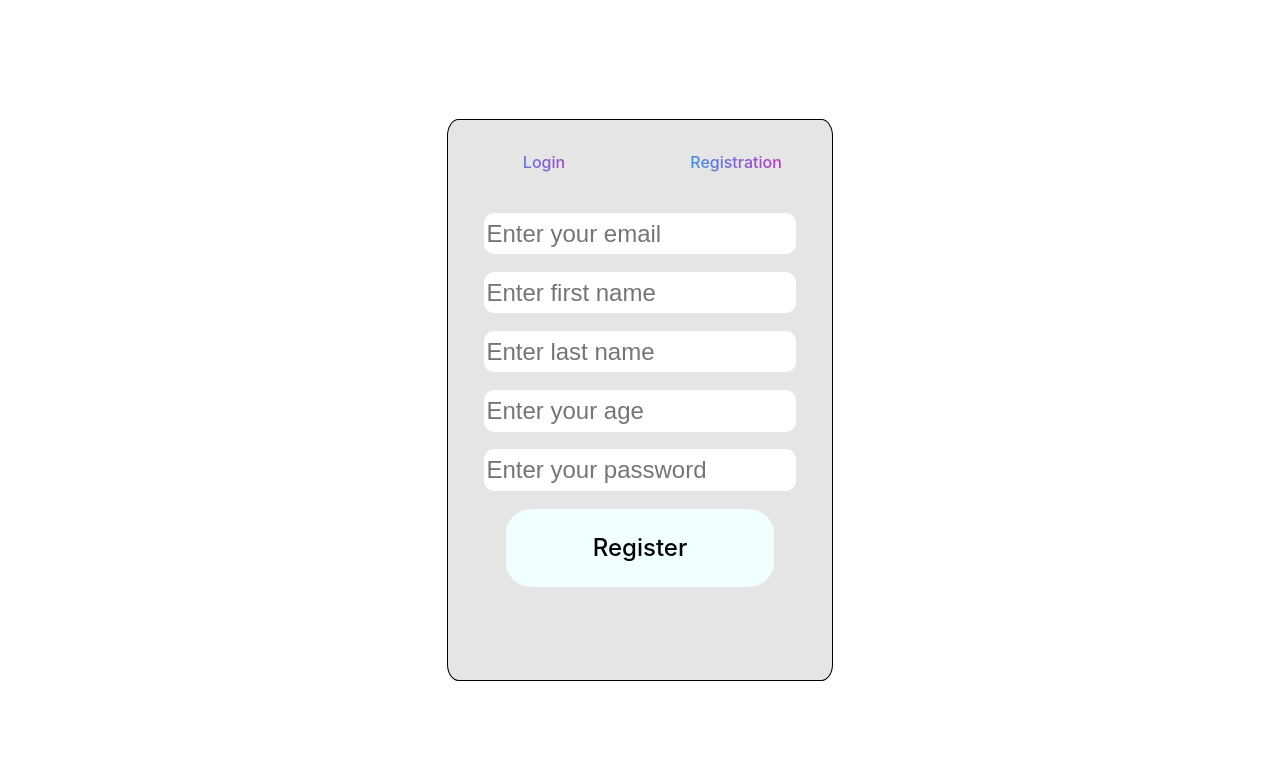
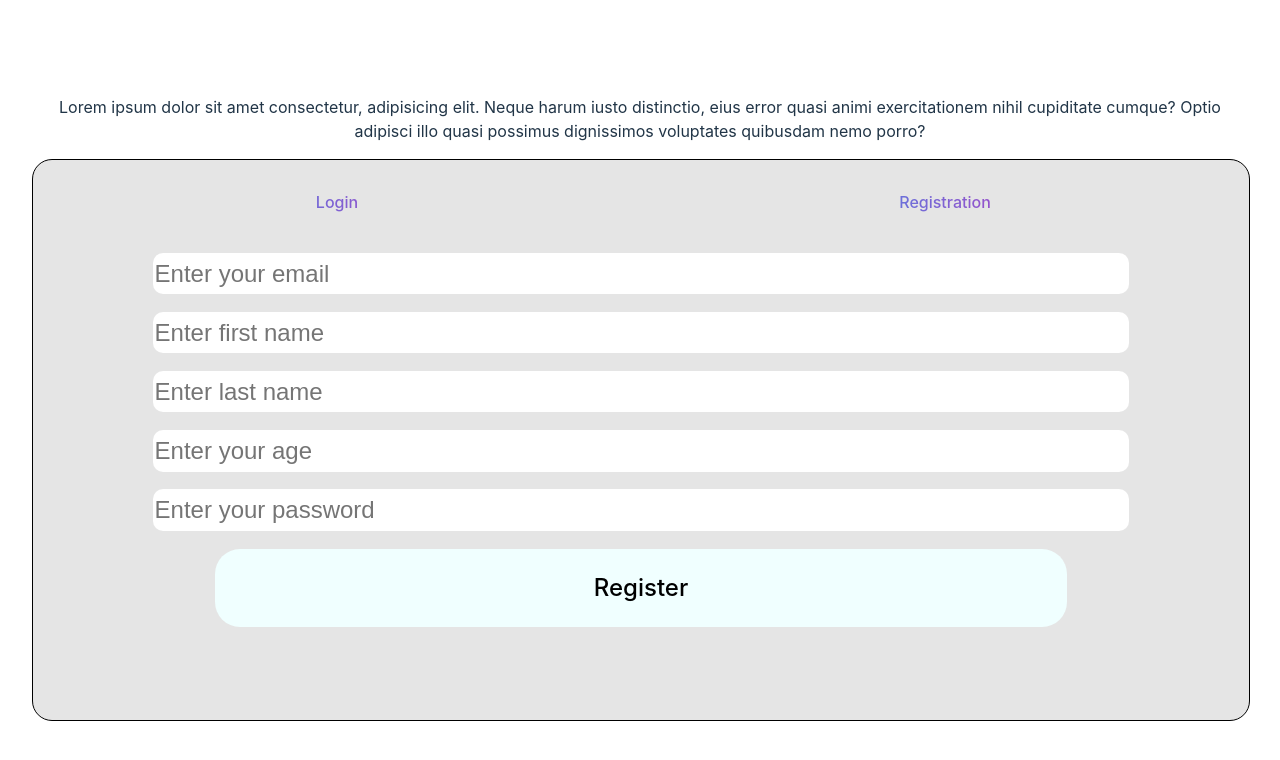
Before and after one commit to Archi816/TriCode_hackaton, a React (Vite) app: page / in a window 1280 px wide. Shown: the top 760 px of the page. Built offline with nearby package versions, Linux system fonts and the light colour scheme.

Commit message:
in my branch

```diff
--- a/src/App.jsx
+++ b/src/App.jsx
@@ -9,6 +9,7 @@ function App() {
 
   return (
     <>
+    <p>Lorem ipsum dolor sit amet consectetur, adipisicing elit. Neque harum iusto distinctio, eius error quasi animi exercitationem nihil cupiditate cumque? Optio adipisci illo quasi possimus dignissimos voluptates quibusdam nemo porro?</p>
       <Login />
     </>
   )
--- a/src/components/Login.css
+++ b/src/components/Login.css
@@ -1,9 +1,15 @@
+/*.center
+{
+    width: 100vw;
+    display: flex;
+    place-items: center;
+}*/
 .container
 {
-    width: 30vw;
+    width: 100%;
     height: 70vh;
     background-color: hsl(0, 0%, 0%, 0.1);
-    border-radius: 3%;
+    border-radius: 20px;
     overflow: hidden;
     border: 1px solid hsl(0, 0%, 0%);;
 }
--- a/src/components/Login.jsx
+++ b/src/components/Login.jsx
@@ -21,6 +21,7 @@ function Login()
     }*/
 
     return(<>
+    <div className="center">
         <div className="container">
             <div className="buttons">
                 <button className="loginBtn logBtn"/* onClick={setLogin}*/>Login</button>
@@ -40,6 +41,7 @@ function Login()
                 <button className="pushLogin">Register</button>
             </div>
         </div>
+    </div>
     </>);
 }
 
```
